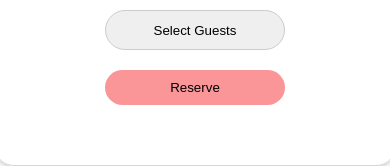
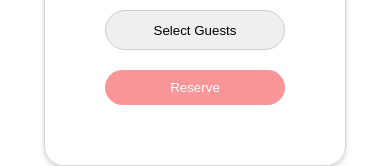
Before and after one commit to vgalante2/dream_stay, a React (Create React App) app: page /homes/1 in a window 390 px wide. Shown: the part 1099-1265 px from the top of the page. Built offline with nearby package versions, Linux system fonts and the light colour scheme; a web font is replaced by a local one.

Commit message:
price box mobile debug

```diff
--- a/src/styles/HomesPage/_homespage.scss
+++ b/src/styles/HomesPage/_homespage.scss
@@ -226,7 +226,7 @@ width: 100%;
     margin-bottom: 100px;
 
     @media(max-width: 767px) {
-       width: 400px;
+       width: 300px;
        height: 400px;
 
 
@@ -461,6 +461,7 @@ input.picker.react-datepicker-ignore-onclickoutside {
    padding: 10px;
     border-radius: 20px;
     background-color: #fa9598;
+    color: white;
 
     &:hover {
         border: #fa9598 2px solid;
--- a/src/styles/index.css
+++ b/src/styles/index.css
@@ -390,7 +390,7 @@ li a {
 }
 @media (max-width: 767px) {
   .price-container {
-    width: 400px;
+    width: 300px;
     height: 400px;
   }
 }
@@ -582,6 +582,7 @@ label {
   padding: 10px;
   border-radius: 20px;
   background-color: #fa9598;
+  color: white;
 }
 .reserve-btn:hover {
   border: #fa9598 2px solid;
```
Also changed, not shown: 1 other file (tests, documents, lock files or other folders).
